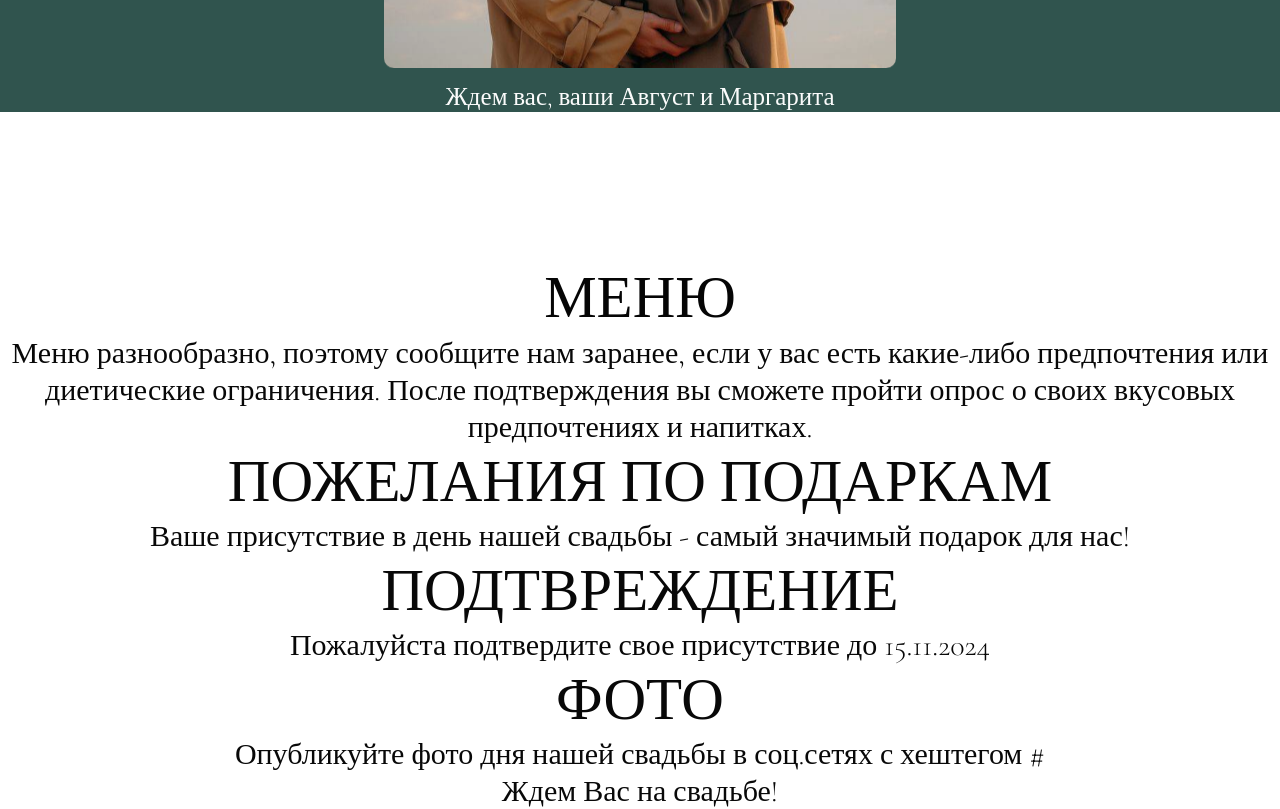
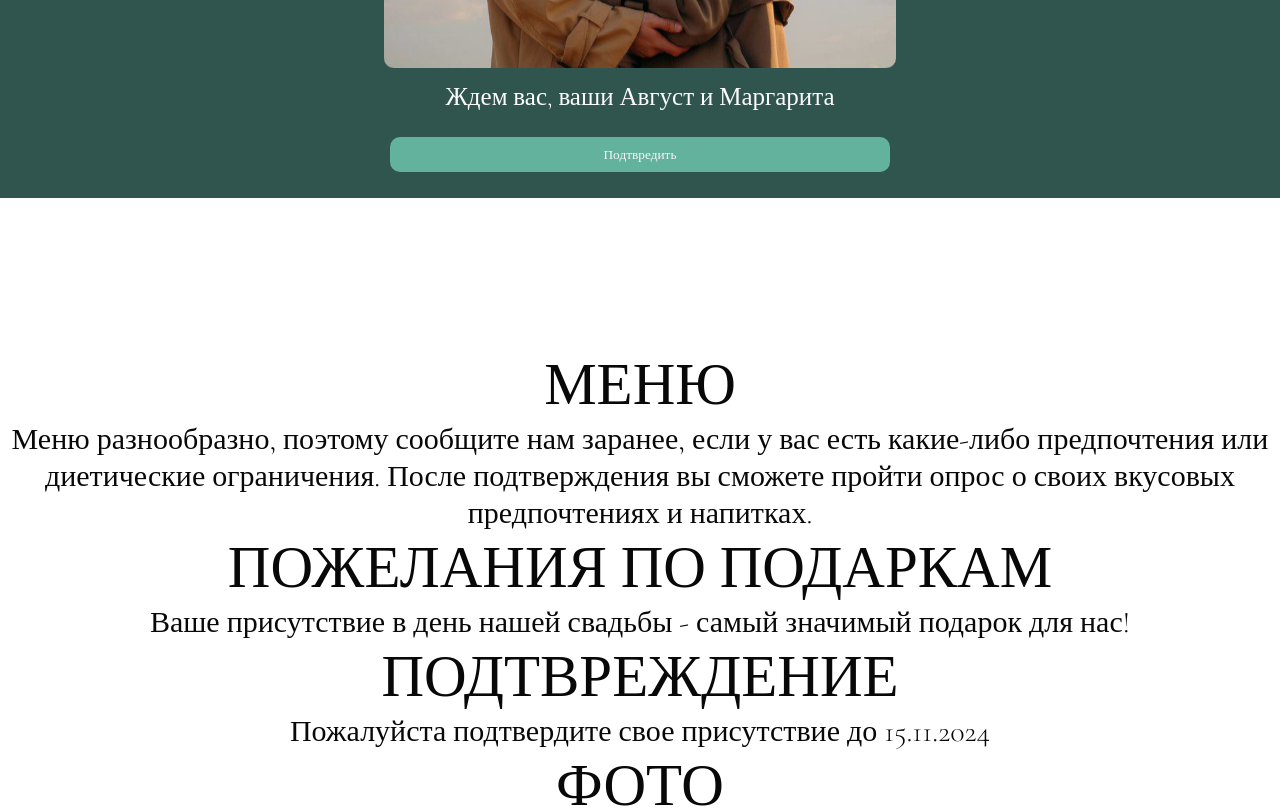
Before and after one commit to Beinyc/wedding-web-site_invite-four, a React (Create React App) app: page / in a window 1280 px wide. Shown: the part 2380-3189 px from the top of the page. Built offline with nearby package versions, Linux system fonts and the light colour scheme; the HTML template or start-up script is replaced by a standard one; a web font is replaced by a local one.

Commit message:
v 0.2.1
- доработан блок маин

```diff
--- a/src/components/main/Main.css
+++ b/src/components/main/Main.css
@@ -78,6 +78,17 @@
     margin-top: 55px;
 }
 
+.main__button {
+    background: rgb(99, 178, 158);
+    border: 0;
+    color: rgb(247 247 247);
+    font-family: "Cormorant Garamond", serif;
+    width: 500px;
+    height: 35px;
+    border-radius: 10px;
+    margin-bottom: 26px;
+}
+
 .main__image-people {
     width: 450px;
     height: 450px;
@@ -119,6 +130,12 @@
     }
 }
 
+@media(max-width: 650px) {
+    .main__button {
+        width: 95%;
+    }
+}
+
 @media (max-width: 475px) {
     .main__paragraph {
         font-size: 20px;
--- a/src/components/main/Main.jsx
+++ b/src/components/main/Main.jsx
@@ -79,6 +79,7 @@ export default function Main() {
                         <p className={`main__paragraph-people ${isVisible.brideImage ? 'visible' : ''}`}>Невеста</p>
                     </div>
                 </div> */}
+                <button className='main__button'>Подтвредить</button>
             </div>
         </div>
     );
--- a/src/components/menu/Menu.jsx
+++ b/src/components/menu/Menu.jsx
@@ -71,7 +71,7 @@ export default function Menu() {
                 <p ref={refs.paragraph5} className={`menu__paragraph ${isVisible.paragraph5 ? 'visible' : ''}`}>
                     Ждем Вас на свадьбе!
                 </p>
-                <button ref={refs.button} className={`menu__button ${isVisible.button ? 'visible' : ''}`}>Подтвредить</button>
+                {/* <button ref={refs.button} className={`menu__button ${isVisible.button ? 'visible' : ''}`}>Подтвредить</button> */}
             </div>
         </div>
     );
```
